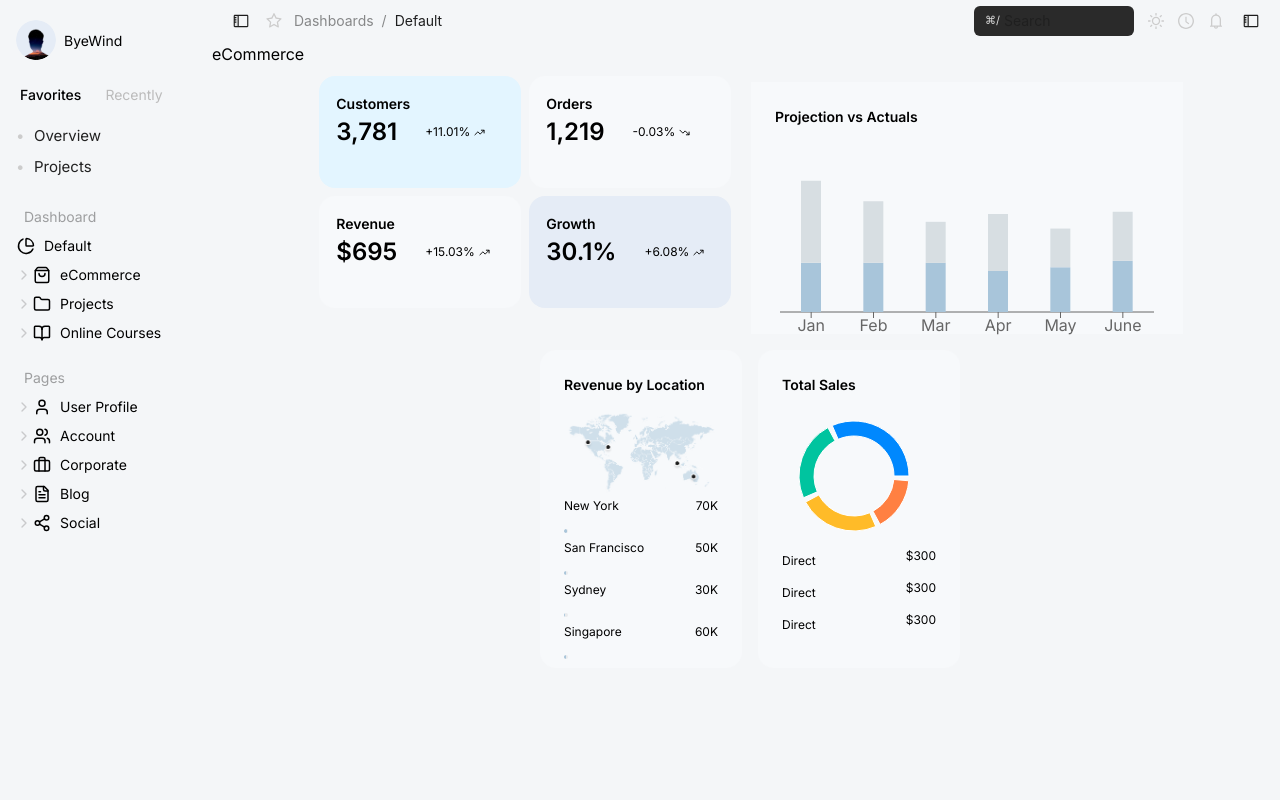
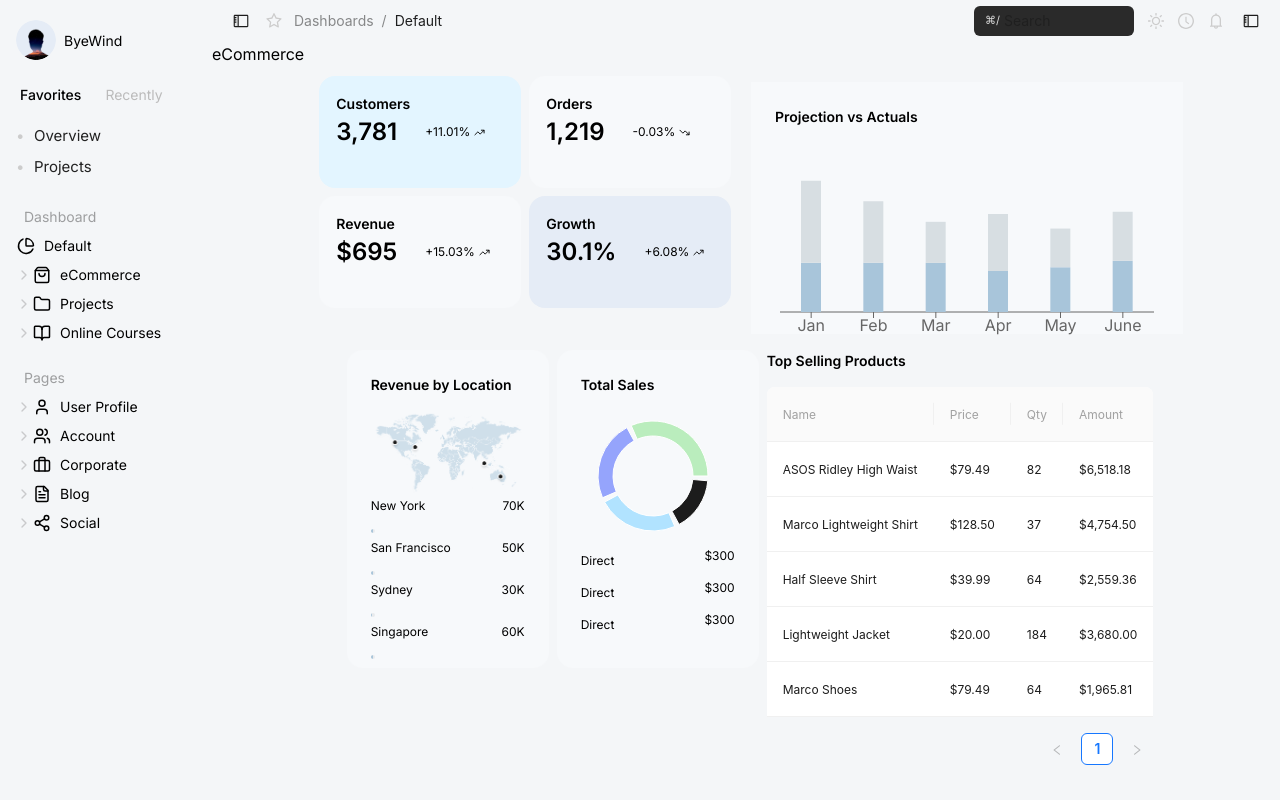
Before and after one commit to RahulRawatji/UIJP, a React (Vite) app: page / in a window 1280 px wide. Built offline with nearby package versions, Linux system fonts and the light colour scheme.

Commit message:
top selling contanier added

```diff
--- a/src/components/Homepage/Homepage.jsx
+++ b/src/components/Homepage/Homepage.jsx
@@ -5,6 +5,7 @@ import './homepage.css';
 import { TrendingDown, TrendingUp } from "lucide-react";
 import { Progress } from "antd";
 import TotalSales from "./TotalSales/TotalSales";
+import TopSelling from "./TopSelling/TopSelling";
 // Dummy data for demonstration
 const stats = [
   { label: "Customers", value: "3,781", change: "+11.01%", up: true, background:'#E3F5FF'},
@@ -71,7 +72,7 @@ const projectionData = [
   }
 ]
 
-const salesData = [
+const revenueData = [
   { location: "New York", percent: 70 },
   { location: "San Francisco", percent: 50 },
   { location: "Sydney", percent: 30 },
@@ -132,7 +133,7 @@ export default function Homepage() {
             <img src="WorldMapLight.png" alt="world map" style={{width:'100%',height:'100%'}} />
           </div>
           <div>
-            {salesData.map(item=><div>
+            {revenueData.map(item=><div>
               <div style={{display:'flex',justifyContent:'space-between'}}>
                 <span style={{fontSize:'12px'}}>{item.location}</span>
                 <span style={{fontSize:'12px'}}>{item.percent}K</span>
@@ -141,7 +142,9 @@ export default function Homepage() {
             </div>)}
           </div>
         </div>
-        <div></div>
+        <div style={{order:'3'}}>
+          <TopSelling/>
+        </div>
         <div style={{height:'318px',width:'202px',background:'#F7F9FB',order:'2',padding:'24px',borderRadius:'16px'}}>
               <TotalSales/>
         </div>
--- /dev/null
+++ b/src/components/Homepage/TopSelling/TopSelling.jsx
@@ -0,0 +1,36 @@
+import { Table } from 'antd';
+import './topSelling.css';
+
+const TOP_SELLING_DATA = [
+    { key: '1', name: "ASOS Ridley High Waist", price: "$79.49", qty: 82, amount: "$6,518.18" },
+    { key: '2', name: "Marco Lightweight Shirt", price: "$128.50", qty: 37, amount: "$4,754.50" },
+    { key: '3', name: "Half Sleeve Shirt", price: "$39.99", qty: 64, amount: "$2,559.36" },
+    { key: '4', name: "Lightweight Jacket", price: "$20.00", qty: 184, amount: "$3,680.00" },
+    { key: '5', name: "Marco Shoes", price: "$79.49", qty: 64, amount: "$1,965.81" },
+];
+
+const COLUMNS = [
+    {
+        title: <span className='top_selling_product_coloumn_title'>Name</span>,
+        dataIndex: 'name',
+        key: 'name',
+        render: text => <span className='top_selling_product_row'>{text}</span>,
+    },
+    { title: <span className='top_selling_product_coloumn_title'>Price</span>, dataIndex: 'price', key: 'price', render: text => <span className='top_selling_product_row'>{text}</span> },
+    { title: <span className='top_selling_product_coloumn_title'>Qty</span>, dataIndex: 'qty', key: 'qty', render: text => <span className='top_selling_product_row'>{text}</span> },
+    { title: <span className='top_selling_product_coloumn_title'>Amount</span>, dataIndex: 'amount', key: 'amount', render: text => <span className='top_selling_product_row'>{text}</span> },
+];
+
+function TopSelling() {
+    return <>
+        <h5 className='homepage_top_selling_container_title'>Top Selling Products</h5>
+        <div style={{ marginTop: '16px' }}>
+            <Table
+                columns={COLUMNS}
+                dataSource={TOP_SELLING_DATA} />
+        </div>
+    </>
+
+}
+
+export default TopSelling;
--- /dev/null
+++ b/src/components/Homepage/TopSelling/topSelling.css
@@ -0,0 +1,11 @@
+.top_selling_product_coloumn_title{
+    color: #1C1C1C66;
+    font-size: 12px;
+    font-weight: 400;
+}
+
+.top_selling_product_row{
+    color: #1C1C1C;
+    font-size: 12px;
+    font-weight: 400
+}
--- a/src/components/Homepage/TotalSales/TotalSales.jsx
+++ b/src/components/Homepage/TotalSales/TotalSales.jsx
@@ -10,9 +10,9 @@ const SALES_DATA = [
 ]
 
 
-const COLORS = ['#0088FE', '#00C49F', '#FFBB28', '#FF8042'];
+const COLORS = ['#BAEDBD', '#95A4FC', '#B1E3FF', '#1C1C1C'];
 
-export default function TotalSales() {
+function TotalSales() {
     return (
         <>
             <h5 className="homepage_total_sales_container_title">Total Sales</h5>
@@ -62,4 +62,7 @@ export default function TotalSales() {
             </div>
         </>
     )
-}
+};
+
+
+export default TotalSales;
--- a/src/components/Homepage/homepage.css
+++ b/src/components/Homepage/homepage.css
@@ -39,11 +39,12 @@
     display: flex;
     /* flex-direction: column; */
     gap: 8px;
-    align-items: center;
+    align-items: flex-start;
     justify-content: center;
+    flex-wrap: wrap;
 }
 
-.homepage_revenue_container_title,.homepage_total_sales_container_title{
+.homepage_revenue_container_title,.homepage_total_sales_container_title,.homepage_top_selling_container_title{
     font-size: 14px;
     font-weight: 600;
     margin-bottom: 16px;
```
